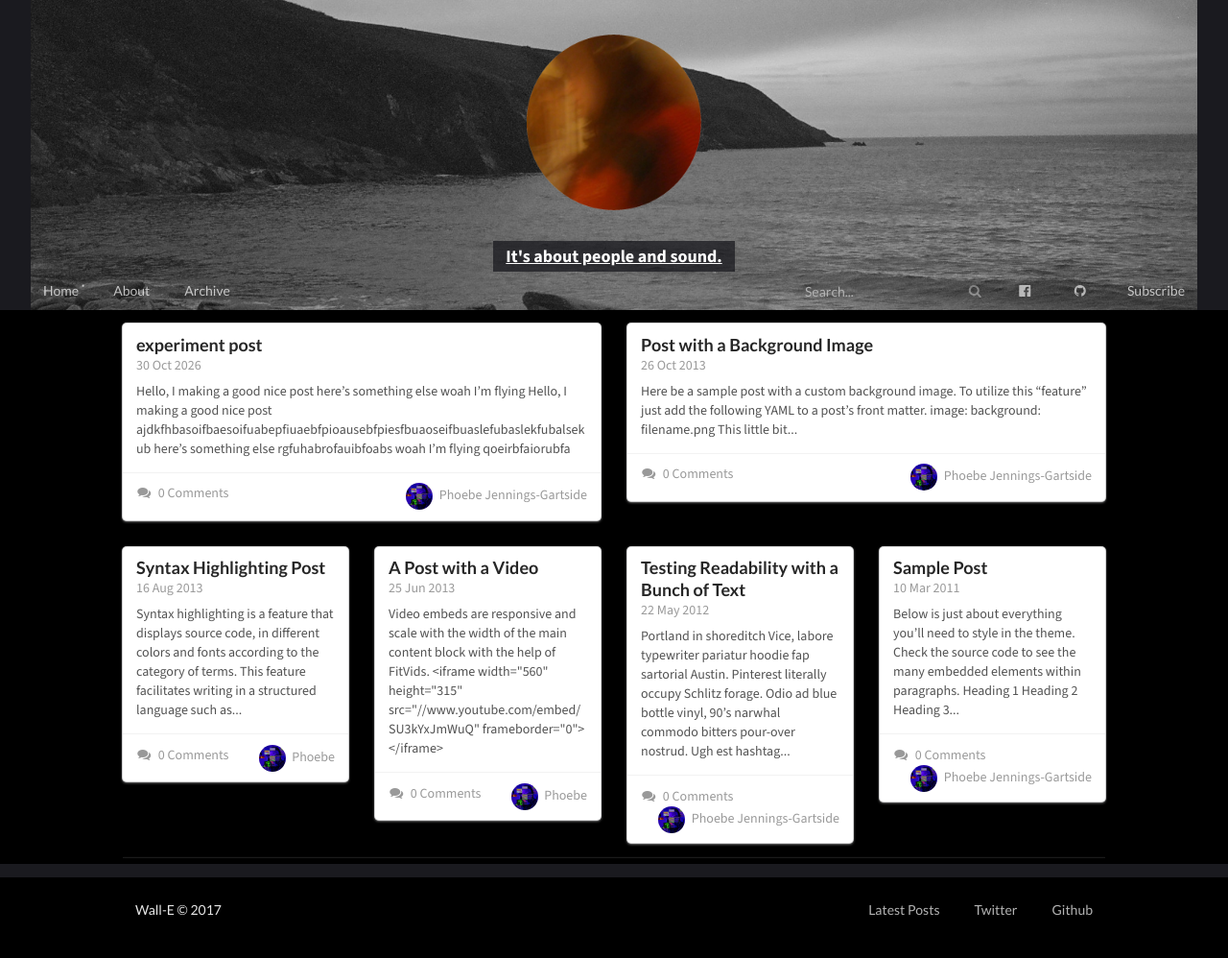
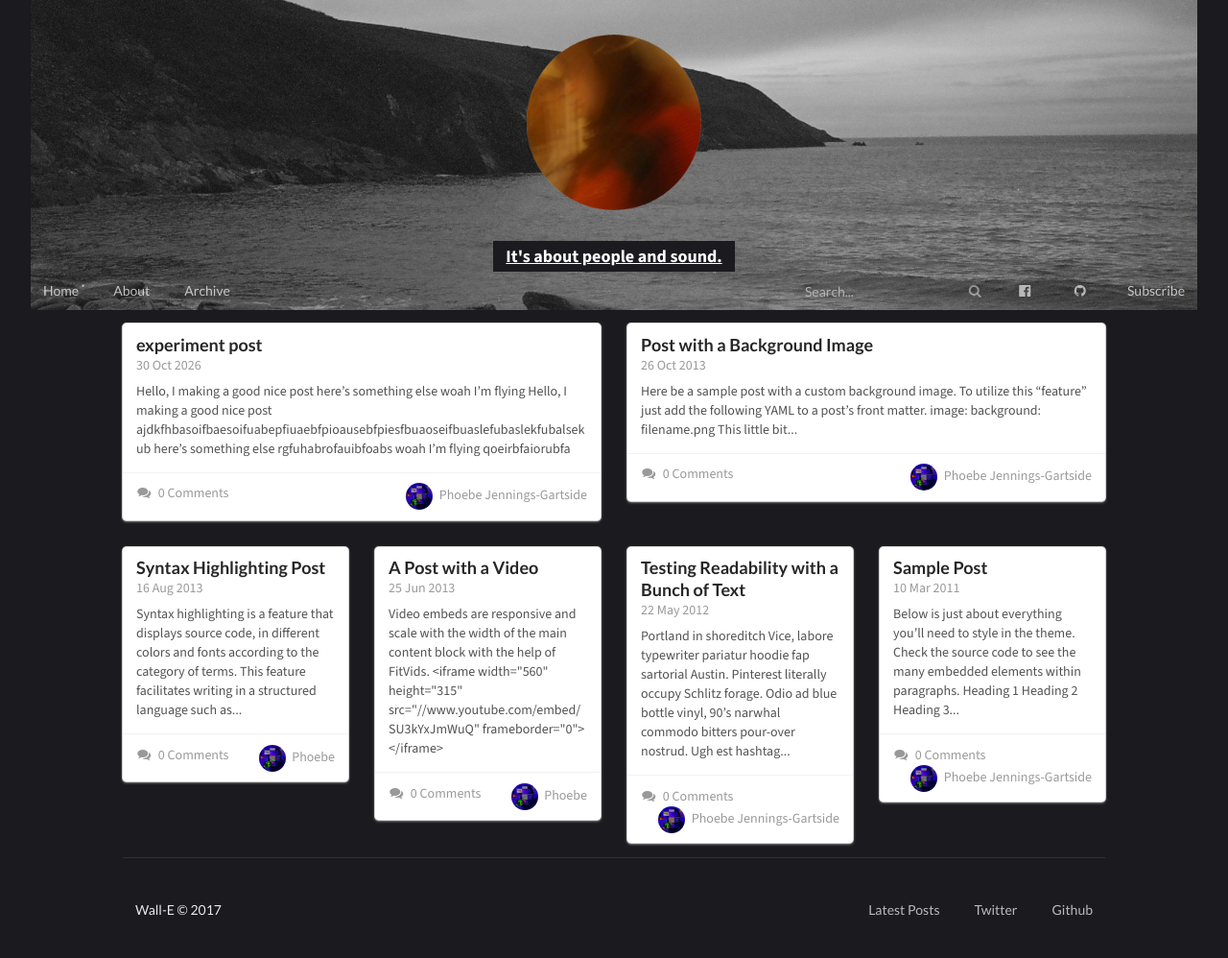
Before and after one commit to ZOOCHOSIS-BLOG/ZOOCHOSIS-BLOG.github.io, a Jekyll site: the page built from index.html, in a window 1280 px wide. Shown: the whole page at 96% size. Built offline with Jekyll 4.4.1, drawn with Linux system fonts in a browser that asks for light colours; the list of posts is cut into pages by our own code; comment, search, counter and statistics services are not loaded.

Commit message:
cant remmeber

```diff
--- a/assets/css/main.css
+++ b/assets/css/main.css
@@ -26,14 +26,14 @@ img, video, iframe {
 }
 
 body {
-    background-color: RGBA(26, 26, 31, 1)
+    background-color: rgba(26, 26, 31, 1);
 }
 
 /* header */
 
 .header-wrapper {
     max-height: 100%;
-    background-color: RGBA(26, 26, 31, 1);
+    background-color: rgba(26, 26, 31, 0.75);
 }
 
 header {
@@ -42,6 +42,7 @@ header {
     background-image: url(/assets/img/bg.jpg);
     background-size: cover;
     color: white;
+    background-color: rgba(26, 26, 31, 0.75);
 }
 
 .site-logo {
@@ -64,7 +65,7 @@ header {
     margin-left: auto;
     margin-right: auto;
     padding: 0.25em 0.75em;
-    background-color: rgba(26, 26, 31, 0.75);
+    background-color: rgba(26, 26, 31, 1);
 }
 
 
@@ -73,7 +74,7 @@ header {
 .page-wrap {
     min-height: 100%;
     margin-bottom: 1rem;
-    background-color: black;
+    background-color: rgba(26, 26, 31, 0.75);
 }
 
 .page-wrap:after {
@@ -84,8 +85,8 @@ header {
 /* footer */
 
 footer {
-    color: rgba(255, 255, 255, .75) !important;
-    background-color: black;
+    color: rgba(237, 237, 237, 1) !important;
+    background-color: rgba(26, 26, 31, 1);
     height: 6rem;
     padding-top: 1rem;
 }
@@ -96,11 +97,11 @@ footer {
 }
 
 .ui.transparent.icon.input {
-    color: rgba(255, 255, 255, .75) !important;
+    color: rgba(237, 237, 237, 1) !important;
 }
 
 .ui.transparent.icon.input input:focus {
-    color: rgba(255, 255, 255, .75) !important;
+    color: rgba(237, 237, 237, 1) !important;
 }
 
 /* /footer */
@@ -111,8 +112,8 @@ main {
     max-width: 80%;
     margin: 0 auto;
     padding-top: 1rem;
-    color: white;
-    background-color: black;
+    color: rgba(237, 237, 237, 1);
+    background-color: rgba(26, 26, 31, 1);
 }
 
 .ui.card {
@@ -131,7 +132,7 @@ main {
 }
 
 .small-date {
-    color: rgba(0,0,0,.75);
+    color: rgba(26, 26, 31, 1);
     font-weight: lighter;
 }
 
@@ -147,8 +148,8 @@ main {
 }
 
 .post-content {
-    color: white;
-    background-color: RGBA(26, 26, 31, 1);
+    color: rgba(237, 237, 237, 1);
+    background-color: rgba(26, 26, 31, 1);
     padding: 2rem;
 }
 
```
